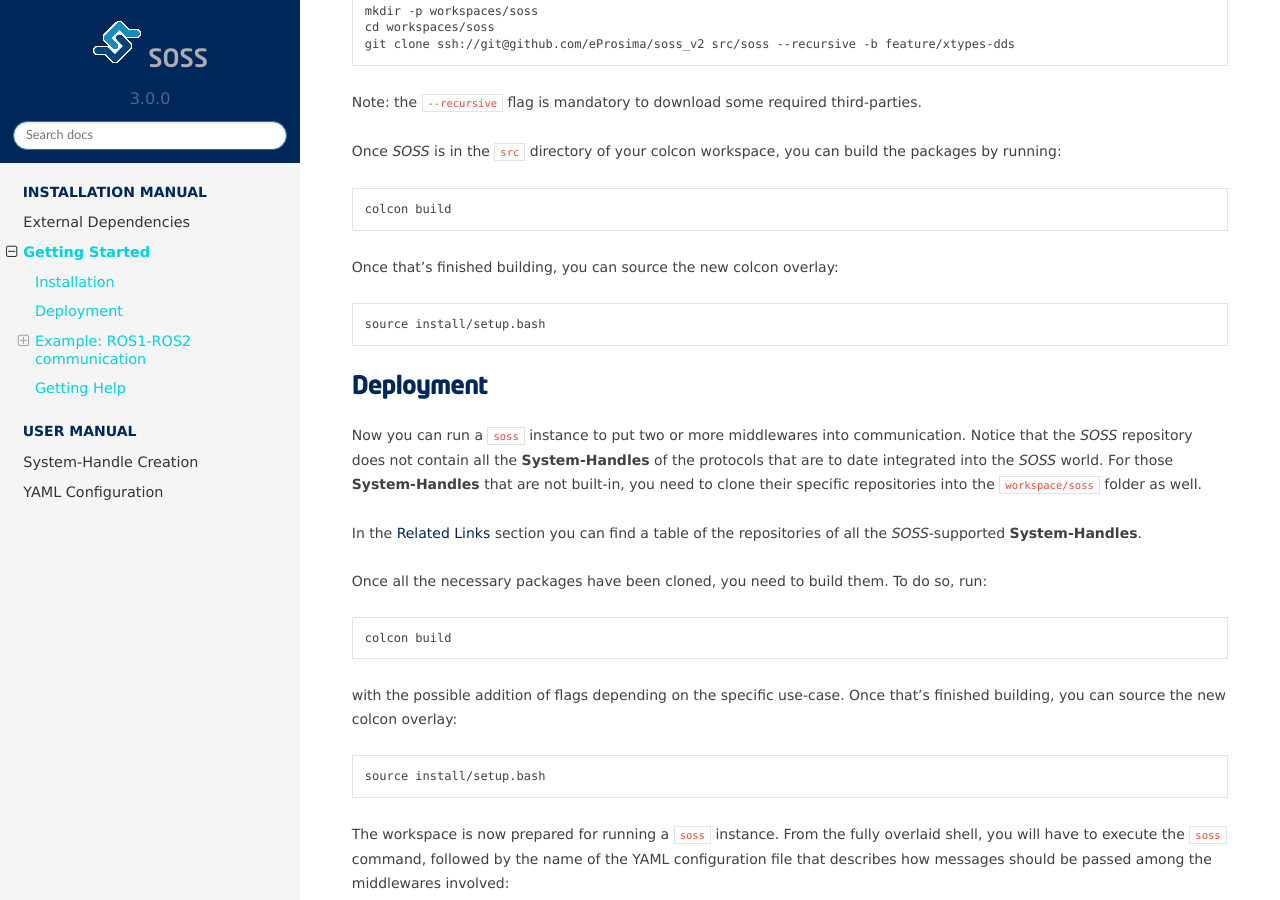
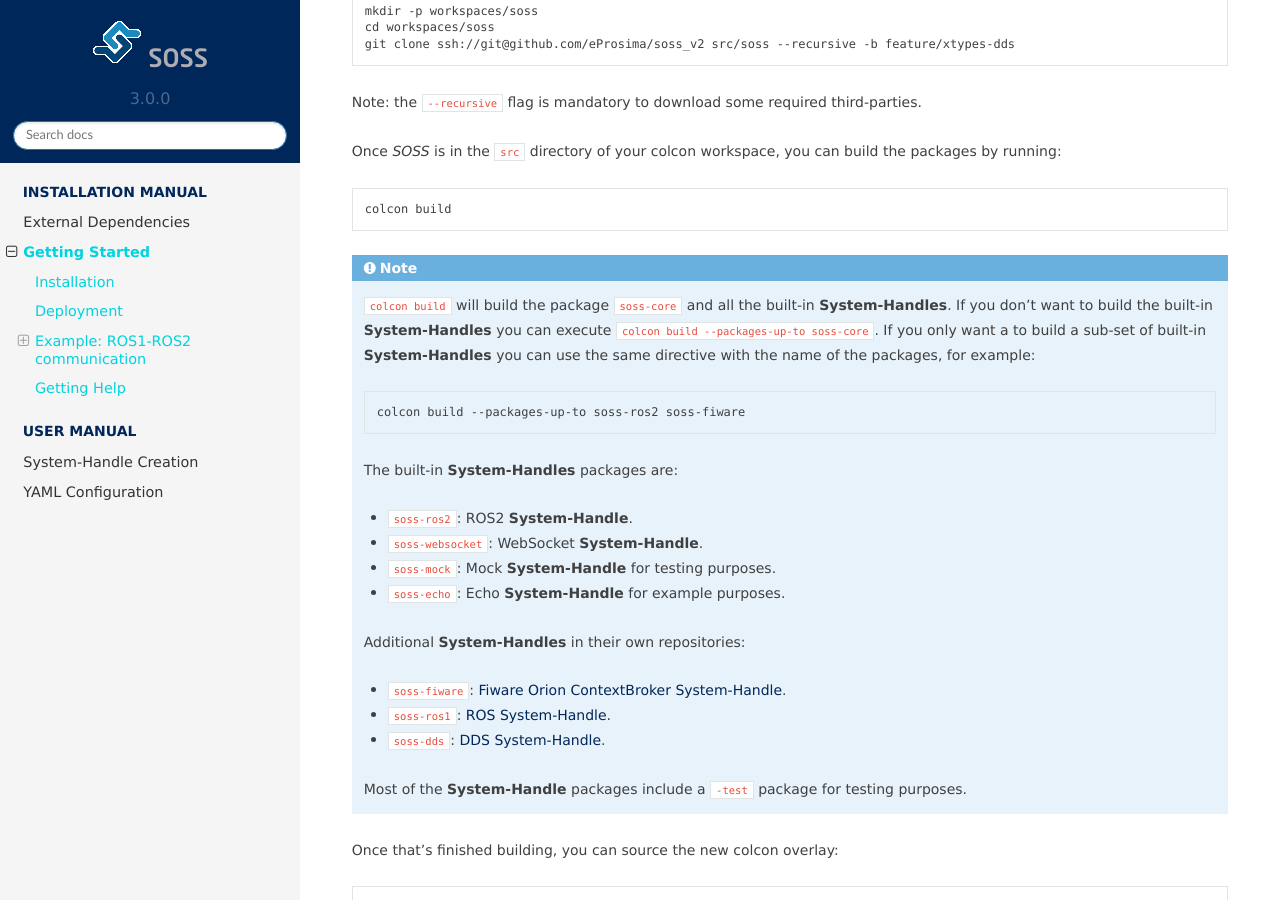
Before and after one commit to eProsima/SOSS-docs, a Sphinx documentation site: the page built from docs/getting_started.rst, in a window 1280 px wide and 900 px high, scrolled down 730 px. Built offline with Sphinx 7.4.7 and the Read the Docs theme 2.0.0, drawn with Linux system fonts in a browser that asks for light colours.

Commit message:
Added build note.

```diff
--- a/docs/getting_started.rst
+++ b/docs/getting_started.rst
@@ -49,6 +49,38 @@ by running:
 .. code-block:: bash
 
     colcon build
+
+.. note::
+
+    :code:`colcon build` will build the package :code:`soss-core` and all the built-in **System-Handles**.
+    If you don't want to build the built-in **System-Handles** you can execute
+    :code:`colcon build --packages-up-to soss-core`.
+    If you only want a to build a sub-set of built-in **System-Handles** you can use the same directive
+    with the name of the packages, for example:
+
+    .. code-block:: bash
+
+        colcon build --packages-up-to soss-ros2 soss-fiware
+
+    The built-in **System-Handles** packages are:
+
+    * :code:`soss-ros2`: ROS2 **System-Handle**.
+
+    * :code:`soss-websocket`: WebSocket **System-Handle**.
+
+    * :code:`soss-mock`: Mock **System-Handle** for testing purposes.
+
+    * :code:`soss-echo`: Echo **System-Handle** for example purposes.
+
+    Additional **System-Handles** in their own repositories:
+
+    * :code:`soss-fiware`: `Fiware Orion ContextBroker System-Handle <https://github.com/eProsima/SOSS-FIWARE>`__.
+
+    * :code:`soss-ros1`: `ROS System-Handle <https://github.com/eProsima/soss-ros1>`__.
+
+    * :code:`soss-dds`: `DDS System-Handle <https://github.com/eProsima/SOSS-DDS>`__.
+
+    Most of the **System-Handle** packages include a :code:`-test` package for testing purposes.
 
 Once that's finished building, you can source the new colcon overlay:
 
```
